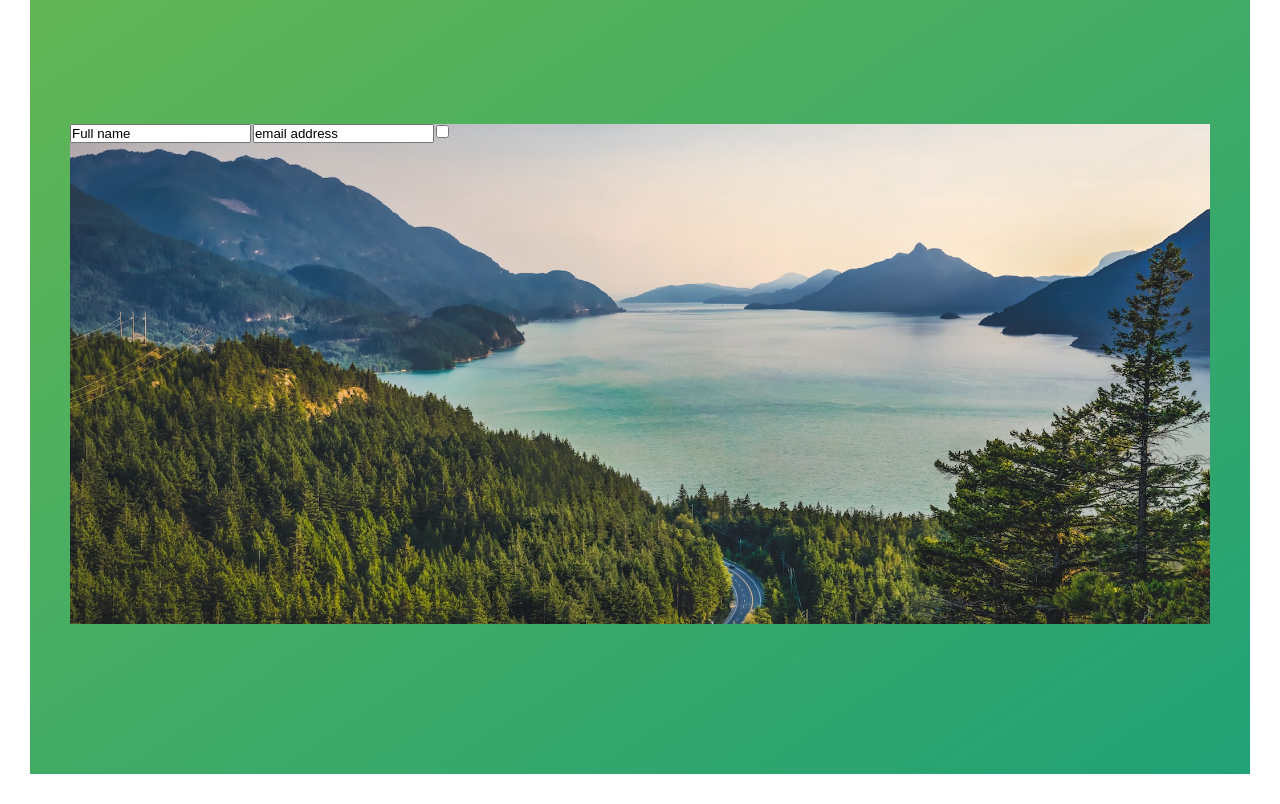
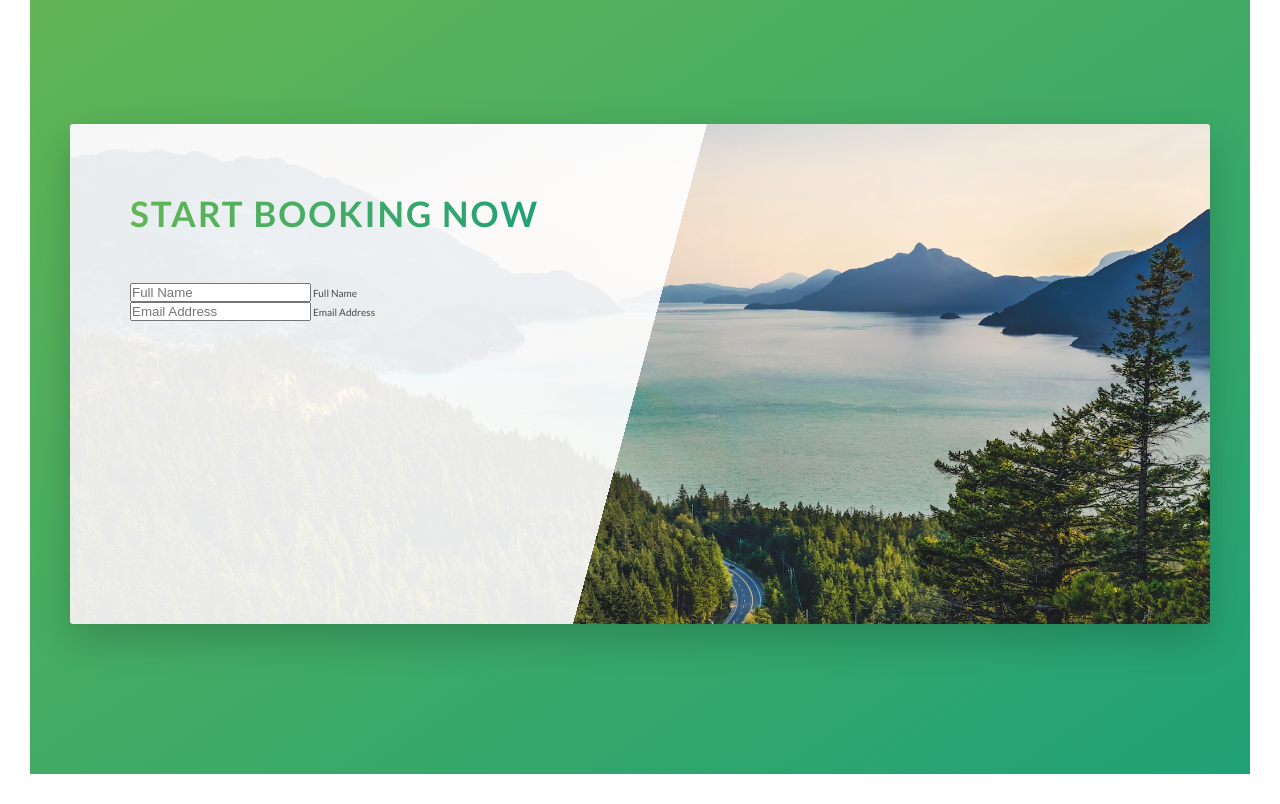
Before and after one commit to Ezzeldien-M-Abdalaziz/Natours, a website: page index.html in a window 1280 px wide. Shown: the part 4420-5224 px from the top of the page. Drawn offline with Linux system fonts and the light colour scheme.

Commit message:
booking section

```diff
--- a/SCSS/pages/_home.scss
+++ b/SCSS/pages/_home.scss
@@ -38,7 +38,17 @@
 }
 
 .book {
-     background-image: url(../img/nat-10.jpg);
+    background-image:linear-gradient(105deg,rgba($color-white,0.9)0%,rgba($color-white,0.9)50%, transparent 50%), url(../img/nat-10.jpg);
     background-size: cover;    //or 100%
+    border-radius: 3px;
+    box-shadow: 0 1.5rem 4rem rgba($color-black,.2);
     height: 50rem;
+
+    &__form{
+        width: 50%;
+        padding: 6rem;
+
+
+    }
+
 }
--- a/index.html
+++ b/index.html
@@ -264,13 +264,28 @@
         <section class="section-book">
             <div class="row">
                 <div class="book">
-                    <!-- <img src="./img/nat-10.jpg" alt=""> -->
-                    <h2></h2>
-                    <form action="">
-                        <input type="text" value="Full name">
-                        <input type="email" value="email address">
-                        <input type="checkbox">
-                    </form>
+                    <div class="book__form">
+                        <h2></h2>
+                        <form action="#" class="form">
+                            <div class="u-margin-bottom-medium">
+                                <h2 class="heading-secondary">
+                                    Start Booking Now
+                                </h2>
+                            </div>
+
+                            <div class="form__group">
+                                <input type="text" placeholder="Full Name" class="form__input" id="name" required>
+                                <label for="name" class="form__label">Full Name</label>
+                            </div>
+
+                            <div class="form__group">
+                                <input type="email" class="form__input" placeholder="Email Address" id='email' required>
+                                <label for="email" class="form__label">Email Address</label>
+                            </div>
+
+                        </form>
+                    </div>
+
                 </div>
             </div>
 
```
Also changed, not shown: css/main.css.
